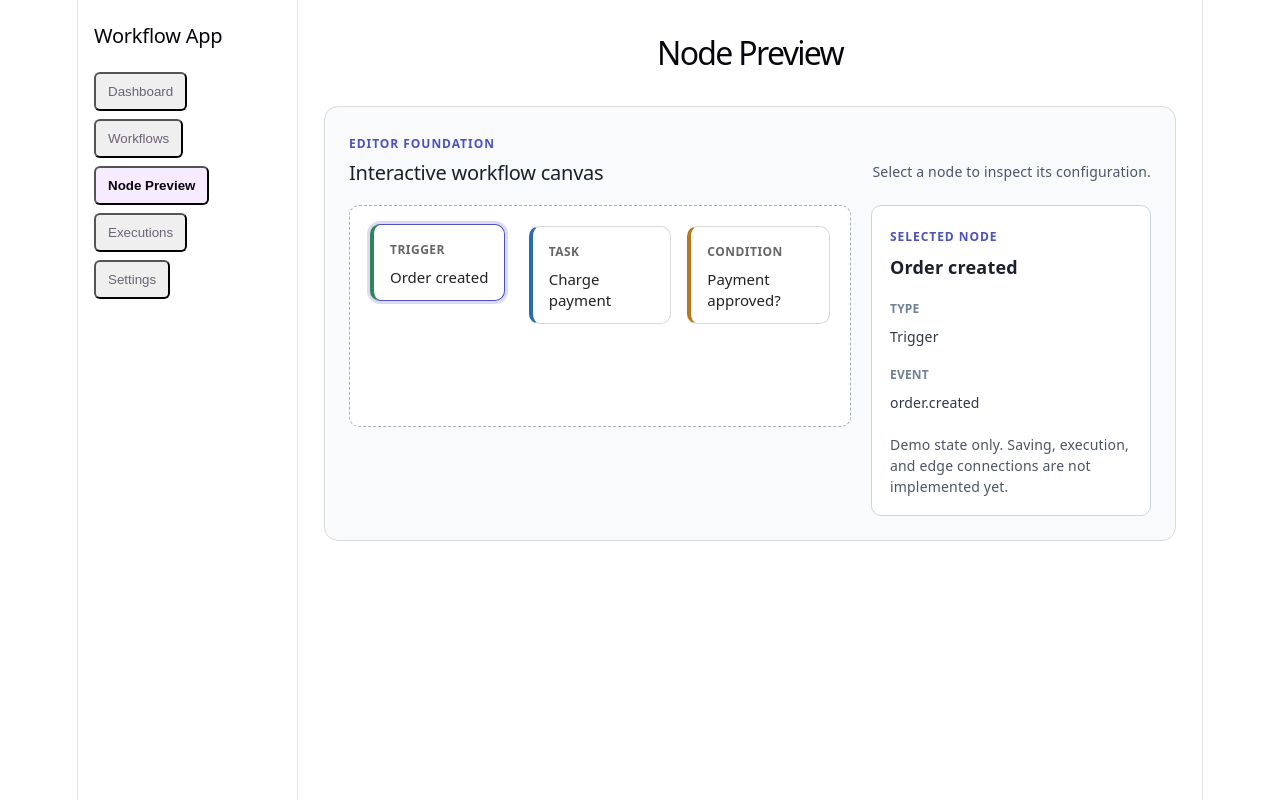
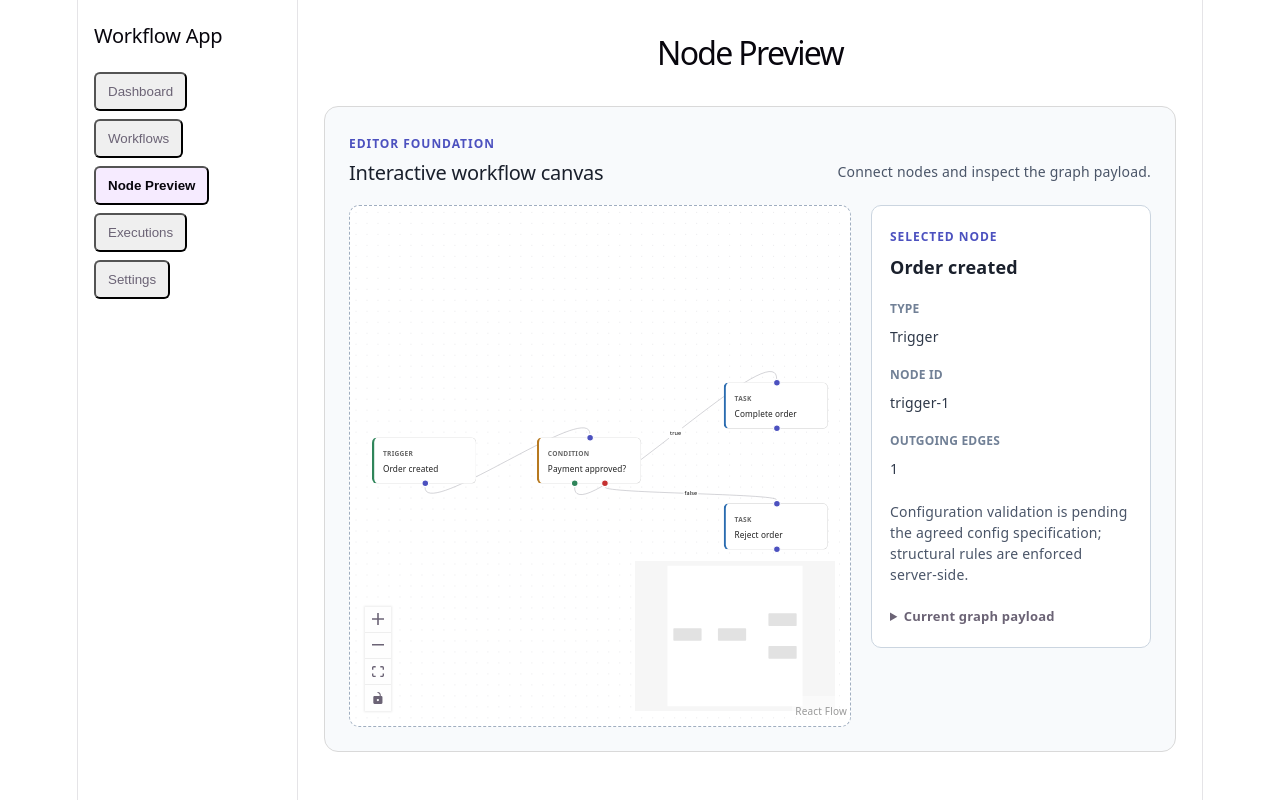
Before and after one commit to SLBytes15/workflow-orchestration-engine, a React (Vite) app in the folder frontend/: page / in a window 1280 px wide. Both pictures are taken after a click on the button "Node Preview". Built offline with nearby package versions, Linux system fonts and the light colour scheme.

Commit message:
feat(frontend): add typed React Flow canvas

```diff
--- a/frontend/src/components/workflow/nodes/ConditionNode.tsx
+++ b/frontend/src/components/workflow/nodes/ConditionNode.tsx
@@ -1,13 +1,11 @@
+import type { NodeProps } from "@xyflow/react";
 import NodeShell from "./NodeShell";
-import type { WorkflowNodeData } from "./node.types";
+import type { ConditionNodeData, WorkflowFlowNode } from "./node.types";
 
-type ConditionNodeProps = {
-  data: WorkflowNodeData & { type: "condition" };
-  selected?: boolean;
-};
+type ConditionFlowNode = WorkflowFlowNode & { data: ConditionNodeData };
 
-function ConditionNode({ data, selected }: ConditionNodeProps) {
-  return <NodeShell kind={data.type} label={data.label} selected={selected} />;
+function ConditionNode({ data, selected }: NodeProps<ConditionFlowNode>) {
+  return <NodeShell kind="condition" label={data.label} selected={selected} />;
 }
 
 export default ConditionNode;
--- a/frontend/src/components/workflow/nodes/NodePreview.tsx
+++ b/frontend/src/components/workflow/nodes/NodePreview.tsx
@@ -1,41 +1,127 @@
-import { useState } from "react";
+import { useCallback, useMemo, useState } from "react";
+import {
+  addEdge,
+  Background,
+  Controls,
+  MiniMap,
+  ReactFlow,
+  useEdgesState,
+  useNodesState,
+  type Connection,
+  type NodeTypes,
+} from "@xyflow/react";
+import "@xyflow/react/dist/style.css";
+
 import ConditionNode from "./ConditionNode";
 import TaskNode from "./TaskNode";
 import TriggerNode from "./TriggerNode";
-import type { WorkflowCanvasNode } from "./node.types";
-import { NODE_KIND_LABEL } from "./node.types";
+import {
+  HANDLE,
+  NODE_KIND_LABEL,
+  type WorkflowFlowEdge,
+  type WorkflowFlowNode,
+  type WorkflowGraph,
+} from "./node.types";
 import "./node.css";
 
-const canvasNodes: WorkflowCanvasNode[] = [
+const nodeTypes: NodeTypes = {
+  trigger: TriggerNode,
+  task: TaskNode,
+  condition: ConditionNode,
+};
+
+/**
+ * Sample graph demonstrating the agreed contract:
+ *   trigger-1 ──► condition-1
+ *                      ├─ true  ──► task-approved
+ *                      └─ false ──► task-rejected
+ *
+ * Condition sourceHandles are literally "true" and "false" — the only
+ * routing mechanism the execution engine uses. No fake persistence or
+ * execution lives here; the canvas only edits the graph.
+ */
+const initialNodes: WorkflowFlowNode[] = [
   {
-    id: "trigger-order-created",
-    data: {
+    id: "trigger-1",
     type: "trigger",
-      label: "Order created",
-      config: { event: "order.created" },
-    },
+    position: { x: 80, y: 200 },
+    data: { type: "trigger", label: "Order created" },
   },
   {
-    id: "task-charge-payment",
-    data: {
-      type: "task",
-      label: "Charge payment",
-      config: { service: "payments.charge" },
-    },
+    id: "condition-1",
+    type: "condition",
+    position: { x: 380, y: 200 },
+    data: { type: "condition", label: "Payment approved?" },
   },
   {
-    id: "condition-payment-approved",
-    data: {
-      type: "condition",
-      label: "Payment approved?",
-      config: { expression: "payment.status === approved" },
+    id: "task-approved",
+    type: "task",
+    position: { x: 720, y: 100 },
+    data: { type: "task", label: "Complete order" },
   },
+  {
+    id: "task-rejected",
+    type: "task",
+    position: { x: 720, y: 320 },
+    data: { type: "task", label: "Reject order" },
+  },
+];
+
+const initialEdges: WorkflowFlowEdge[] = [
+  {
+    id: "edge-trigger-condition",
+    source: "trigger-1",
+    target: "condition-1",
+    sourceHandle: HANDLE.source,
+    targetHandle: HANDLE.target,
+  },
+  {
+    id: "edge-condition-true",
+    source: "condition-1",
+    target: "task-approved",
+    sourceHandle: HANDLE.branchTrue,
+    targetHandle: HANDLE.target,
+    label: "true",
+  },
+  {
+    id: "edge-condition-false",
+    source: "condition-1",
+    target: "task-rejected",
+    sourceHandle: HANDLE.branchFalse,
+    targetHandle: HANDLE.target,
+    label: "false",
   },
 ];
 
 function NodePreview() {
-  const [selectedNodeId, setSelectedNodeId] = useState(canvasNodes[0].id);
-  const selectedNode = canvasNodes.find((node) => node.id === selectedNodeId) ?? canvasNodes[0];
+  const [nodes, , onNodesChange] =
+    useNodesState<WorkflowFlowNode>(initialNodes);
+  const [edges, setEdges, onEdgesChange] =
+    useEdgesState<WorkflowFlowEdge>(initialEdges);
+  const [selectedNodeId, setSelectedNodeId] = useState<string | null>(
+    "trigger-1",
+  );
+
+  const selectedNode = useMemo(
+    () => nodes.find((node) => node.id === selectedNodeId) ?? null,
+    [nodes, selectedNodeId],
+  );
+
+  // `addEdge` preserves connection.sourceHandle automatically, so condition
+  // branch handles survive a round-trip without extra wiring.
+  const onConnect = useCallback(
+    (connection: Connection) => {
+      setEdges((current) => addEdge(connection, current));
+    },
+    [setEdges],
+  );
+
+  // The canvas does not transform the graph before showing it; the
+  // payload displayed in the UI is what would be sent to the API.
+  const graphPayload: WorkflowGraph = useMemo(
+    () => ({ version: 1, nodes, edges }),
+    [nodes, edges],
+  );
 
   return (
     <section className="node-preview" aria-labelledby="node-preview-title">
@@ -44,55 +130,78 @@ function NodePreview() {
           <p className="node-preview__eyebrow">Editor foundation</p>
           <h2 id="node-preview-title">Interactive workflow canvas</h2>
         </div>
-        <p className="node-preview__hint">Select a node to inspect its configuration.</p>
+        <p className="node-preview__hint">
+          Connect nodes and inspect the graph payload.
+        </p>
       </div>
 
       <div className="node-preview__workspace">
-        <div className="node-preview__canvas" role="list" aria-label="Workflow nodes">
-          {canvasNodes.map((node) => {
-            const isSelected = node.id === selectedNode.id;
-            return (
-              <div key={node.id} role="listitem">
-                <button
-                  type="button"
-                  className={`node-preview__node${isSelected ? " node-preview__node--selected" : ""}`}
-                  onClick={() => setSelectedNodeId(node.id)}
-                  aria-label={`Select ${node.data.label} ${NODE_KIND_LABEL[node.data.type]} node`}
-                  aria-pressed={isSelected}
+        <div
+          className="node-preview__canvas"
+          aria-label="Workflow graph canvas"
         >
-                  {node.data.type === "trigger" && (
-                    <TriggerNode data={node.data} selected={isSelected} />
-                  )}
-                  {node.data.type === "task" && (
-                    <TaskNode data={node.data} selected={isSelected} />
-                  )}
-                  {node.data.type === "condition" && (
-                    <ConditionNode data={node.data} selected={isSelected} />
-                  )}
-                </button>
-              </div>
-            );
-          })}
+          <ReactFlow
+            nodes={nodes}
+            edges={edges}
+            nodeTypes={nodeTypes}
+            onNodesChange={onNodesChange}
+            onEdgesChange={onEdgesChange}
+            onConnect={onConnect}
+            onNodeClick={(_, node) => setSelectedNodeId(node.id)}
+            onPaneClick={() => setSelectedNodeId(null)}
+            fitView
+            nodesConnectable
+            edgesReconnectable
+          >
+            <Background />
+            <Controls />
+            <MiniMap />
+          </ReactFlow>
         </div>
 
         <aside className="node-preview__details" aria-live="polite">
           <p className="node-preview__eyebrow">Selected node</p>
+          {selectedNode ? (
+            <>
               <h3>{selectedNode.data.label}</h3>
               <dl>
                 <div>
                   <dt>Type</dt>
                   <dd>{NODE_KIND_LABEL[selectedNode.data.type]}</dd>
                 </div>
-            {Object.entries(selectedNode.data.config).map(([key, value]) => (
-              <div key={key}>
-                <dt>{key}</dt>
-                <dd>{value}</dd>
+                <div>
+                  <dt>Node id</dt>
+                  <dd>{selectedNode.id}</dd>
                 </div>
-            ))}
+                <div>
+                  <dt>Outgoing edges</dt>
+                  <dd>
+                    {
+                      edges.filter((e) => e.source === selectedNode.id)
+                        .length
+                    }
+                  </dd>
+                </div>
+                {selectedNode.data.type === "condition" && (
+                  <div>
+                    <dt>Branch handles</dt>
+                    <dd>true, false</dd>
+                  </div>
+                )}
               </dl>
+            </>
+          ) : (
+            <p className="node-preview__hint">No node selected.</p>
+          )}
+
           <p className="node-preview__note">
-            Demo state only. Saving, execution, and edge connections are not implemented yet.
+            Configuration validation is pending the agreed config
+            specification; structural rules are enforced server-side.
           </p>
+          <details className="node-preview__payload">
+            <summary>Current graph payload</summary>
+            <pre>{JSON.stringify(graphPayload, null, 2)}</pre>
+          </details>
         </aside>
       </div>
     </section>
--- a/frontend/src/components/workflow/nodes/NodeShell.tsx
+++ b/frontend/src/components/workflow/nodes/NodeShell.tsx
@@ -1,5 +1,9 @@
-import { NODE_KIND_LABEL } from "./node.types";
-import type { WorkflowNodeType } from "./node.types";
+import { Handle, Position } from "@xyflow/react";
+import {
+  HANDLE,
+  NODE_KIND_LABEL,
+  type WorkflowNodeType,
+} from "./node.types";
 import "./node.css";
 
 interface NodeShellProps {
@@ -11,11 +15,54 @@ interface NodeShellProps {
 function NodeShell({ kind, label, selected = false }: NodeShellProps) {
   return (
     <div
-      className={`workflow-node workflow-node--${kind}${selected ? " workflow-node--selected" : ""}`}
-      aria-selected={selected}
+      className={`workflow-node workflow-node--${kind}${
+        selected ? " workflow-node--selected" : ""
+      }`}
     >
+      {/*
+        Trigger nodes are entry points and have no target handle.
+        Task and condition nodes share the same target handle id.
+      */}
+      {kind !== "trigger" && (
+        <Handle
+          type="target"
+          position={Position.Top}
+          id={HANDLE.target}
+          className="workflow-node__handle"
+        />
+      )}
+
       <span className="workflow-node__kind">{NODE_KIND_LABEL[kind]}</span>
       <p className="workflow-node__label">{label}</p>
+
+      {kind === "condition" ? (
+        <>
+          {/*
+            Condition source handles are literally "true" and "false" per
+            the agreed contract. Both are required and must be preserved
+            as `edge.sourceHandle` on outgoing edges.
+          */}
+          <Handle
+            type="source"
+            position={Position.Bottom}
+            id={HANDLE.branchTrue}
+            className="workflow-node__handle workflow-node__handle--true"
+          />
+          <Handle
+            type="source"
+            position={Position.Bottom}
+            id={HANDLE.branchFalse}
+            className="workflow-node__handle workflow-node__handle--false"
+          />
+        </>
+      ) : (
+        <Handle
+          type="source"
+          position={Position.Bottom}
+          id={HANDLE.source}
+          className="workflow-node__handle"
+        />
+      )}
     </div>
   );
 }
--- a/frontend/src/components/workflow/nodes/TaskNode.tsx
+++ b/frontend/src/components/workflow/nodes/TaskNode.tsx
@@ -1,13 +1,11 @@
+import type { NodeProps } from "@xyflow/react";
 import NodeShell from "./NodeShell";
-import type { WorkflowNodeData } from "./node.types";
+import type { TaskNodeData, WorkflowFlowNode } from "./node.types";
 
-type TaskNodeProps = {
-  data: WorkflowNodeData & { type: "task" };
-  selected?: boolean;
-};
+type TaskFlowNode = WorkflowFlowNode & { data: TaskNodeData };
 
-function TaskNode({ data, selected }: TaskNodeProps) {
-  return <NodeShell kind={data.type} label={data.label} selected={selected} />;
+function TaskNode({ data, selected }: NodeProps<TaskFlowNode>) {
+  return <NodeShell kind="task" label={data.label} selected={selected} />;
 }
 
 export default TaskNode;
--- a/frontend/src/components/workflow/nodes/TriggerNode.tsx
+++ b/frontend/src/components/workflow/nodes/TriggerNode.tsx
@@ -1,13 +1,11 @@
+import type { NodeProps } from "@xyflow/react";
 import NodeShell from "./NodeShell";
-import type { WorkflowNodeData } from "./node.types";
+import type { WorkflowFlowNode, TriggerNodeData } from "./node.types";
 
-type TriggerNodeProps = {
-  data: WorkflowNodeData & { type: "trigger" };
-  selected?: boolean;
-};
+type TriggerFlowNode = WorkflowFlowNode & { data: TriggerNodeData };
 
-function TriggerNode({ data, selected }: TriggerNodeProps) {
-  return <NodeShell kind={data.type} label={data.label} selected={selected} />;
+function TriggerNode({ data, selected }: NodeProps<TriggerFlowNode>) {
+  return <NodeShell kind="trigger" label={data.label} selected={selected} />;
 }
 
 export default TriggerNode;
--- a/frontend/src/components/workflow/nodes/node.css
+++ b/frontend/src/components/workflow/nodes/node.css
@@ -1,20 +1,36 @@
 .workflow-node {
-  width: 100%;
-  max-width: 240px;
+  position: relative;
+  width: 190px;
   box-sizing: border-box;
-  padding: 12px 16px;
+  padding: 16px;
   border: 1px solid #d9d9d9;
   border-left-width: 4px;
   border-radius: 10px;
   background: #ffffff;
   text-align: left;
-  transition: border-color 160ms ease, box-shadow 160ms ease, transform 160ms ease;
+  transition: border-color 160ms ease, box-shadow 160ms ease;
 }
 
 .workflow-node--selected {
   border-color: #4c51bf;
   box-shadow: 0 0 0 3px rgba(76, 81, 191, 0.2);
-  transform: translateY(-2px);
+}
+
+.workflow-node__handle {
+  width: 10px;
+  height: 10px;
+  border: 2px solid #ffffff;
+  background: #4c51bf;
+}
+
+.workflow-node__handle--true {
+  left: 35%;
+  background: #2f855a;
+}
+
+.workflow-node__handle--false {
+  left: 65%;
+  background: #c53030;
 }
 
 .workflow-node__kind {
@@ -95,29 +111,15 @@
 }
 
 .node-preview__canvas {
-  display: grid;
-  grid-template-columns: repeat(3, minmax(0, 1fr));
-  gap: 16px;
-  min-height: 180px;
-  padding: 20px;
+  height: 520px;
+  min-width: 0;
+  overflow: hidden;
   border: 1px dashed #a0aec0;
   border-radius: 10px;
   background: #ffffff;
 }
 
-.node-preview__node {
-  align-self: center;
-  padding: 0;
-  border: 0;
-  background: transparent;
-  cursor: pointer;
-  font: inherit;
-  text-align: left;
-}
-
-.node-preview__node:focus-visible {
-  outline: 3px solid #4c51bf;
-  outline-offset: 4px;
+.node-preview__canvas .react-flow {
   border-radius: 10px;
 }
 
@@ -163,6 +165,27 @@
   line-height: 1.5;
 }
 
+.node-preview__payload {
+  margin-top: 18px;
+  font-size: 13px;
+}
+
+.node-preview__payload summary {
+  cursor: pointer;
+  font-weight: 700;
+}
+
+.node-preview__payload pre {
+  max-height: 240px;
+  overflow: auto;
+  padding: 12px;
+  background: #f1f5f9;
+  color: #1e293b;
+  font-size: 11px;
+  white-space: pre-wrap;
+  overflow-wrap: anywhere;
+}
+
 @media (max-width: 760px) {
   .node-preview {
     padding: 18px;
@@ -179,6 +202,6 @@
   }
 
   .node-preview__canvas {
-    grid-template-columns: 1fr;
+    height: 480px;
   }
 }
--- a/frontend/src/components/workflow/nodes/node.types.ts
+++ b/frontend/src/components/workflow/nodes/node.types.ts
@@ -1,16 +1,28 @@
+import type { Edge, Node } from "@xyflow/react";
+
 export type WorkflowNodeType = "trigger" | "task" | "condition";
 
-interface WorkflowNodeBase {
+interface WorkflowNodeBase extends Record<string, unknown> {
   label: string;
-  config: Record<string, string>;
+  config?: Record<string, unknown>;
 }
 
-export type WorkflowNodeData = WorkflowNodeBase &
-  ({ type: "trigger" } | { type: "task" } | { type: "condition" });
+export type TriggerNodeData = WorkflowNodeBase & { type: "trigger" };
+export type TaskNodeData = WorkflowNodeBase & { type: "task" };
+export type ConditionNodeData = WorkflowNodeBase & { type: "condition" };
 
-export interface WorkflowCanvasNode {
-  id: string;
-  data: WorkflowNodeData;
+export type WorkflowNodeData =
+  | TriggerNodeData
+  | TaskNodeData
+  | ConditionNodeData;
+
+export type WorkflowFlowNode = Node<WorkflowNodeData, WorkflowNodeType>;
+export type WorkflowFlowEdge = Edge;
+
+export interface WorkflowGraph {
+  version: 1;
+  nodes: WorkflowFlowNode[];
+  edges: WorkflowFlowEdge[];
 }
 
 export const NODE_KIND_LABEL: Record<WorkflowNodeType, string> = {
@@ -18,3 +30,10 @@ export const NODE_KIND_LABEL: Record<WorkflowNodeType, string> = {
   task: "Task",
   condition: "Condition",
 };
+// ── Handle ID constants — single source of truth for the canvas ───
+export const HANDLE = {
+  target: "target",
+  source: "source",
+  branchTrue: "true",
+  branchFalse: "false",
+} as const;
```
Also changed, not shown: 1 other file (tests, documents, lock files or other folders). Lines whose indentation alone changed are shown as unchanged.
